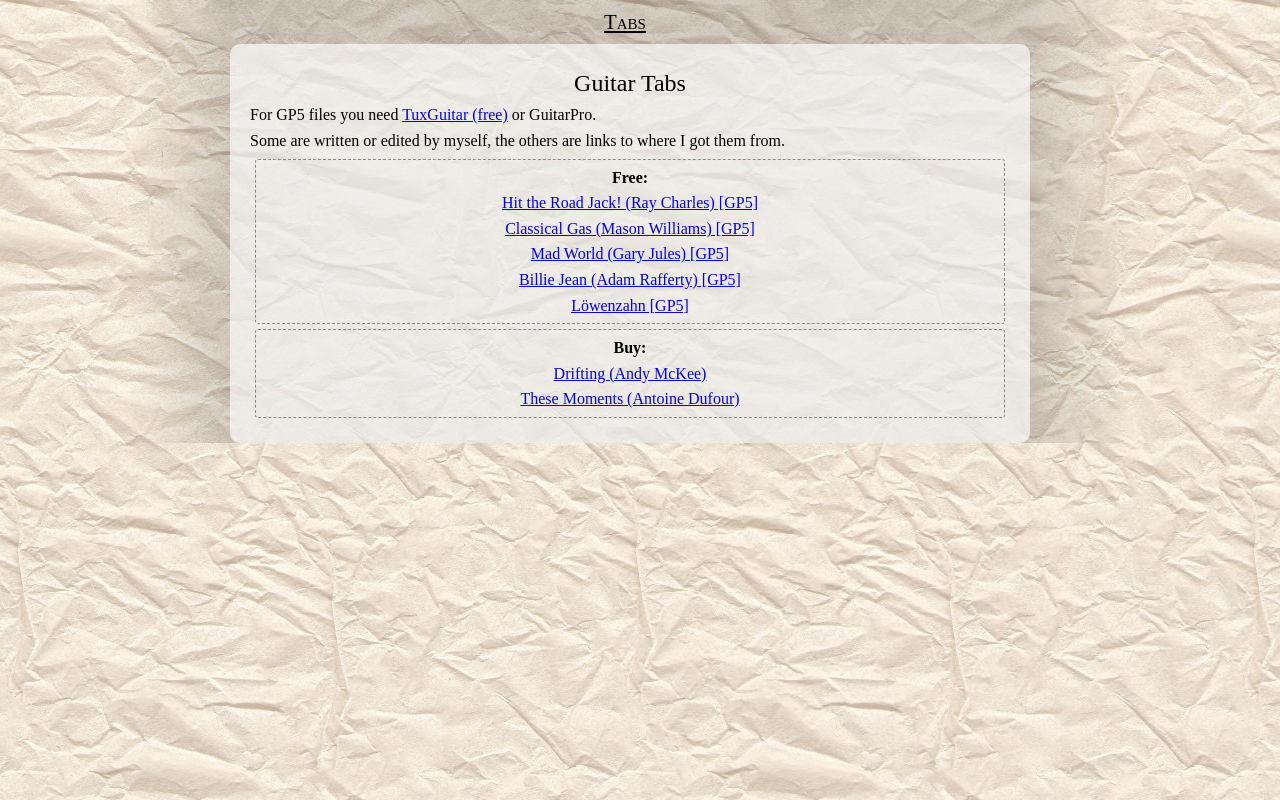
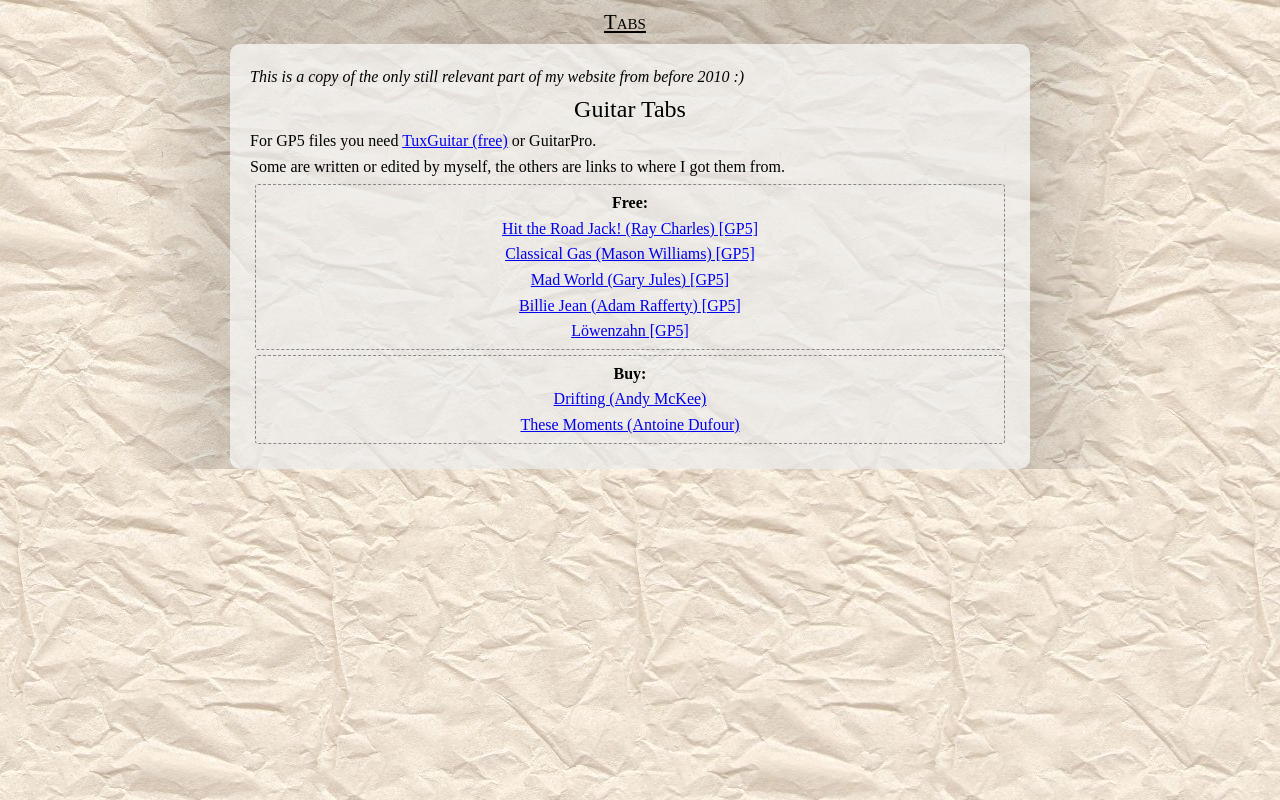
Before and after one commit to phiresky/guitar-tabs, a plain HTML site: page index.html in a window 1280 px wide. Drawn offline with Linux system fonts and the light colour scheme.

Commit message:
disclaimer

```diff
--- a/index.html
+++ b/index.html
@@ -17,6 +17,7 @@
 			<div class="scrollContainer">
 				<div class="panel" id="tabs">
 					<!-- Start Tabs.php-->
+					<i>This is a copy of the only still relevant part of my website from before 2010 :)</i>
 					<h2 class="centerP">Guitar Tabs</h2>
 					For GP5 files you need <a href="http://tuxguitar.com.ar" target="_blank">TuxGuitar (free)</a> or
 					GuitarPro.<br />
```
